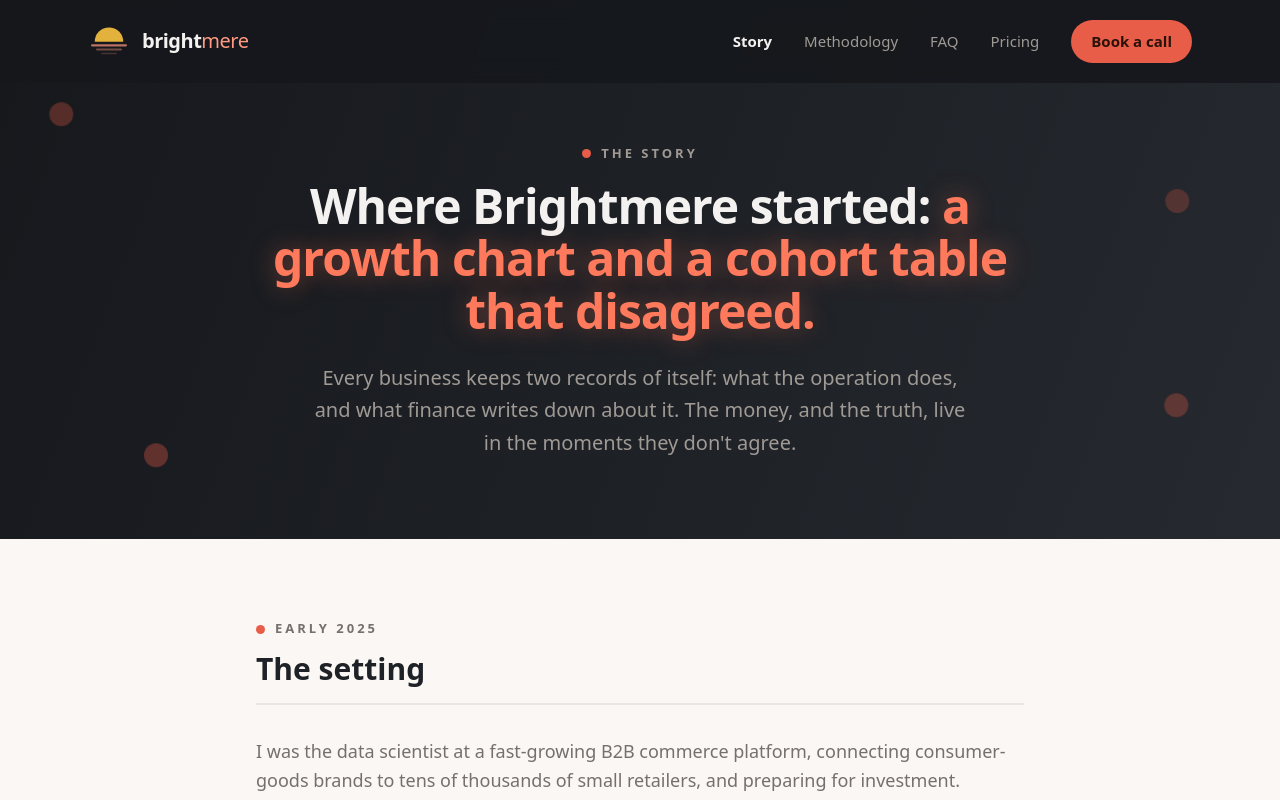
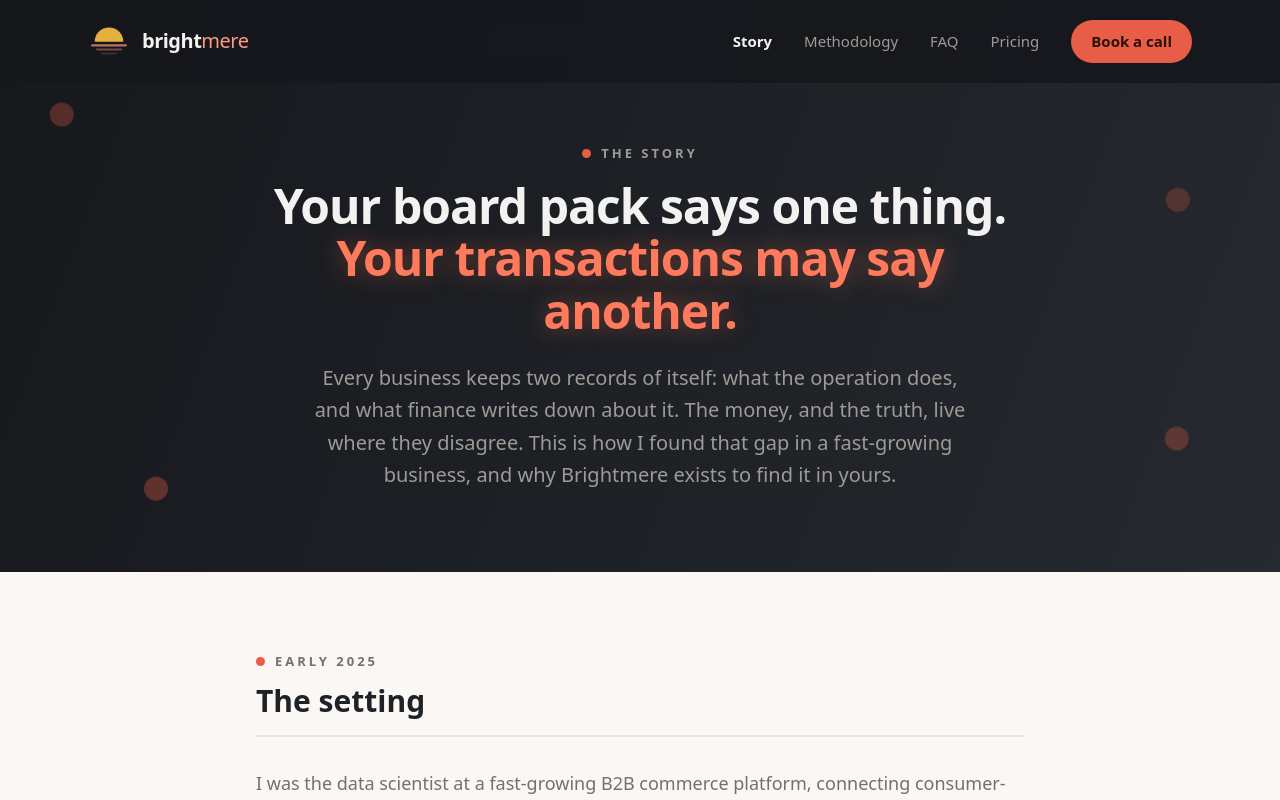
Before and after one commit to ninjalu/mosaic-data, a Next.js app: page /story in a window 1280 px wide. Shown: the top 800 px of the page. Built offline with nearby package versions, Linux system fonts and the light colour scheme.

Commit message:
Story title: speak to the customer, not about Brightmere
Co-Authored-By: Claude Fable 5.1 <noreply@anthropic.com>

```diff
--- a/app/page.tsx
+++ b/app/page.tsx
@@ -463,7 +463,7 @@ export default function Home() {
         <div className="max-w-3xl mx-auto text-center">
           <p className="flex items-center justify-center gap-2.5 text-[13px] tracking-[3px] text-[#75706c] font-semibold uppercase mb-3"><span className="w-[9px] h-[9px] rounded-full bg-gold flex-shrink-0" />Where this started</p>
           <h2 className="text-3xl font-bold text-[#1e2126] mb-4">
-            A growth chart and a cohort table that disagreed
+            Does your board pack know what your order book knows?
           </h2>
           <p className="text-[#75706c] text-lg mb-6 max-w-2xl mx-auto">
             A fast-growing business preparing for investment, a top line everyone trusted, and
--- a/app/story/page.tsx
+++ b/app/story/page.tsx
@@ -4,7 +4,7 @@ import Wordmark from "../components/Wordmark";
 import Emblem from "../components/Emblem";
 
 export const metadata: Metadata = {
-  title: "The Story | Brightmere - Where Finance and Operations Came Apart",
+  title: "The Story | Brightmere - When the Board Pack and the Transactions Disagree",
   description:
     "Why Brightmere exists: a fast-growing business preparing for investment, a growth chart everyone trusted, and a cohort table nobody had run. The gap between what the operation did and what finance recorded is where the truth was. Brightmere was built to close it.",
 };
@@ -82,15 +82,16 @@ export default function StoryPage() {
             The story
           </p>
           <h1 className="text-4xl md:text-5xl font-bold text-offwhite leading-[1.1] tracking-[-1px] mb-6">
-            Where Brightmere started:{" "}
+            Your board pack says one thing.{" "}
             <span className="text-[#ff7a5c] [text-shadow:0_0_26px_rgba(255,122,92,0.4)]">
-              a growth chart and a cohort table that disagreed.
+              Your transactions may say another.
             </span>
           </h1>
           <p className="text-xl text-greenmuted max-w-2xl mx-auto leading-relaxed">
             Every business keeps two records of itself: what the operation does, and what
-            finance writes down about it. The money, and the truth, live in the moments they
-            don&apos;t agree.
+            finance writes down about it. The money, and the truth, live where they disagree.
+            This is how I found that gap in a fast-growing business, and why Brightmere exists
+            to find it in yours.
           </p>
         </div>
       </section>
```
Also changed, not shown: public/llms.txt.
